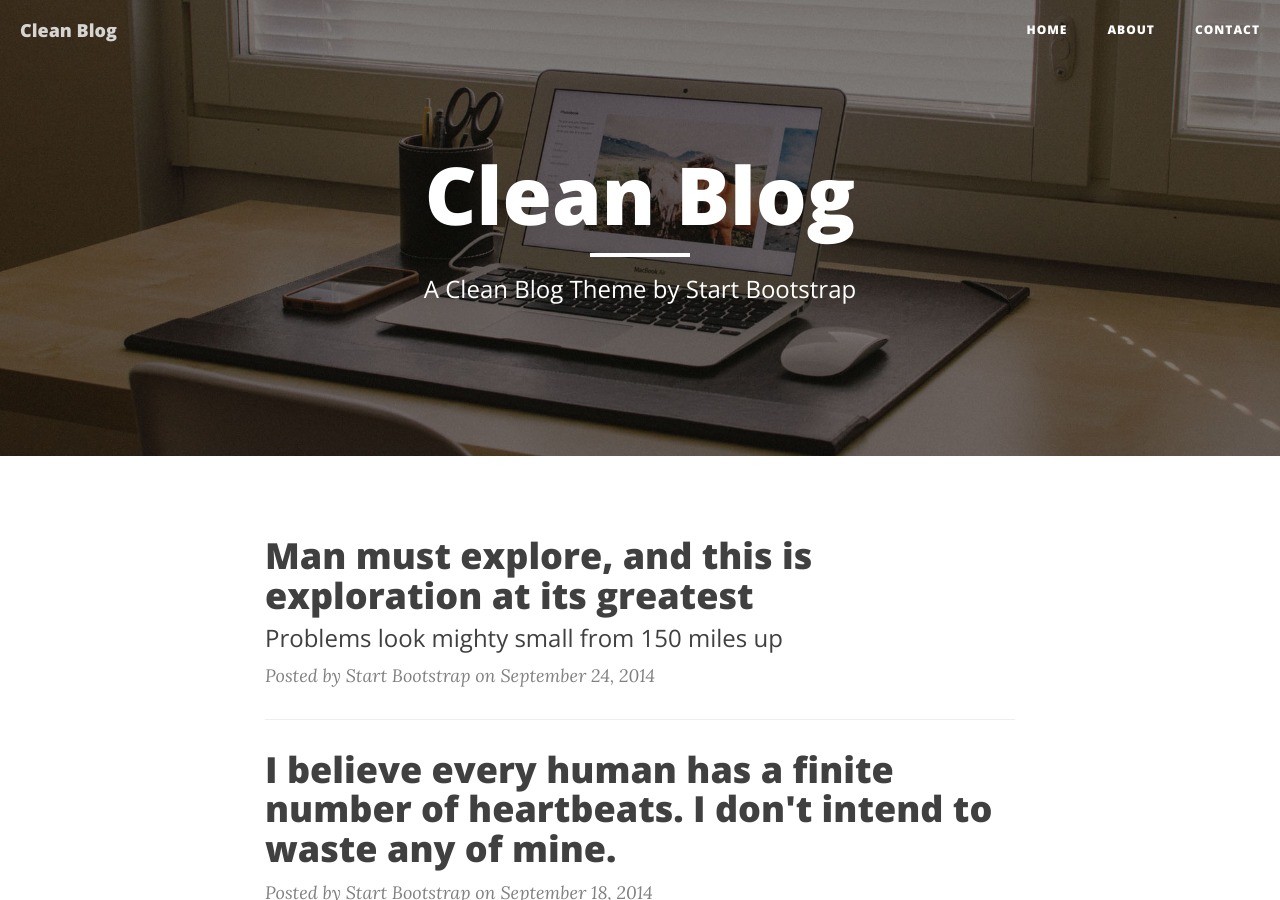
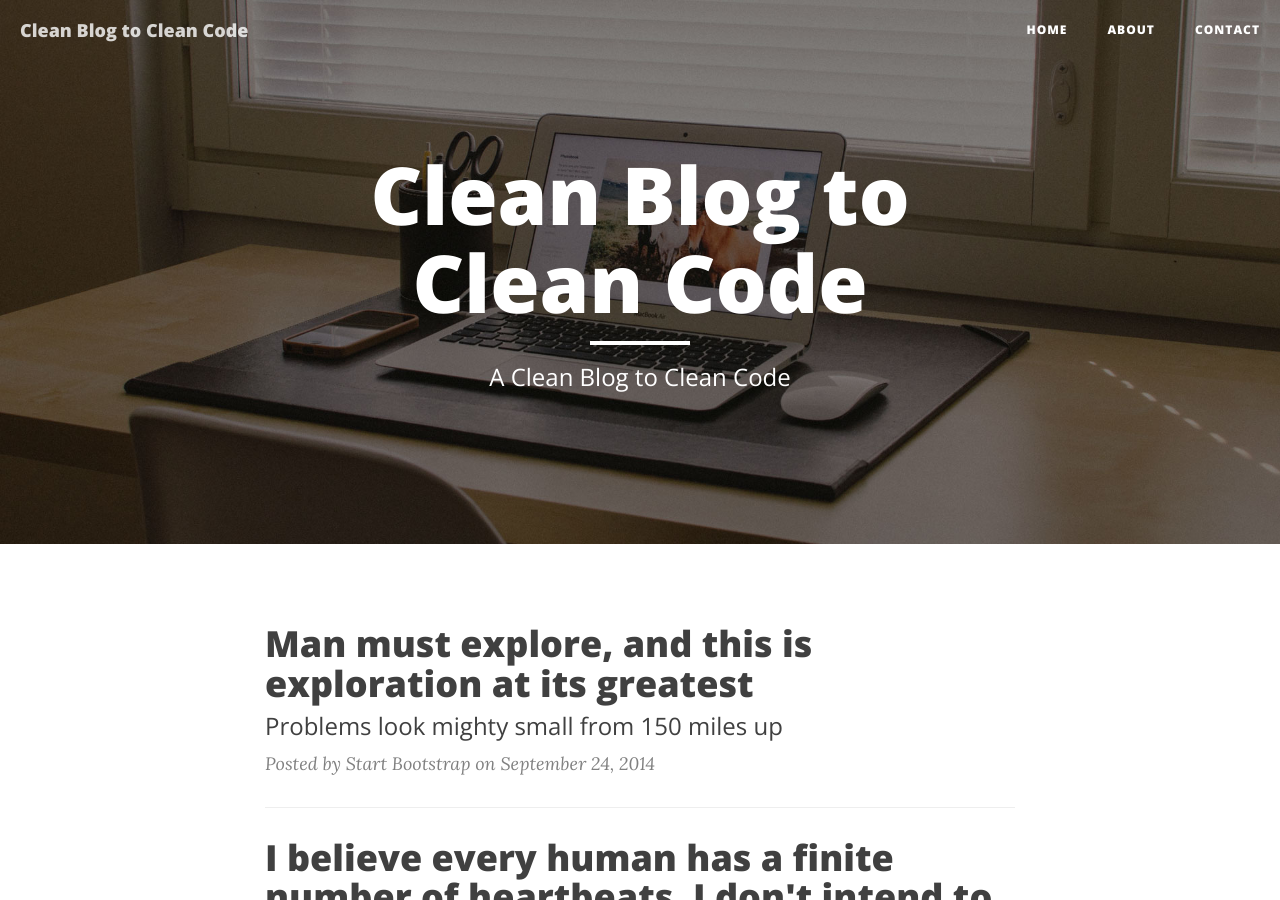
Before and after one commit to fistbumpteam/fistbumpteam.github.io, a Jekyll site: the page built from index.html, in a window 1280 px wide and 900 px high. Built offline with Jekyll 4.4.1, drawn with Linux system fonts in a browser that asks for light colours; nearby versions of some CDN libraries; the list of posts is cut into pages by our own code; some of the changed text lies outside the part shown.

Commit message:
updated title and description

```diff
--- a/_config.yml
+++ b/_config.yml
@@ -1,5 +1,5 @@
 # Site settings
-title: Clean Blog
+title: Clean Blog to Clean Code
 email: your-email@yourdomain.com
 description: "Write your site description here. It will be used as your sites meta description as well!"
 baseurl: "http://fistbumpteam.github.io"
--- a/index.html
+++ b/index.html
@@ -1,6 +1,6 @@
 ---
 layout: page
-description: "A Clean Blog Theme by Start Bootstrap"
+description: "A Clean Blog to Clean Code"
 header-img: "img/home-bg.jpg"
 ---
 
```
